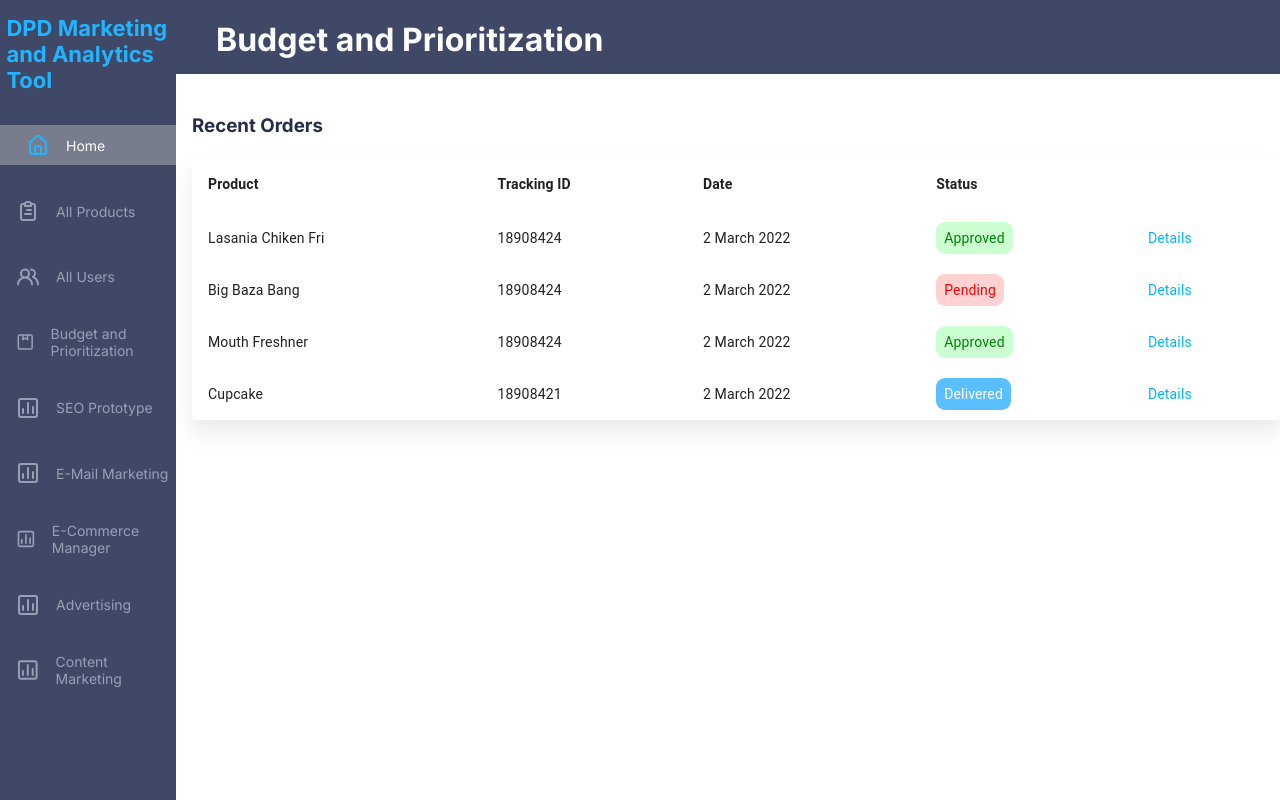
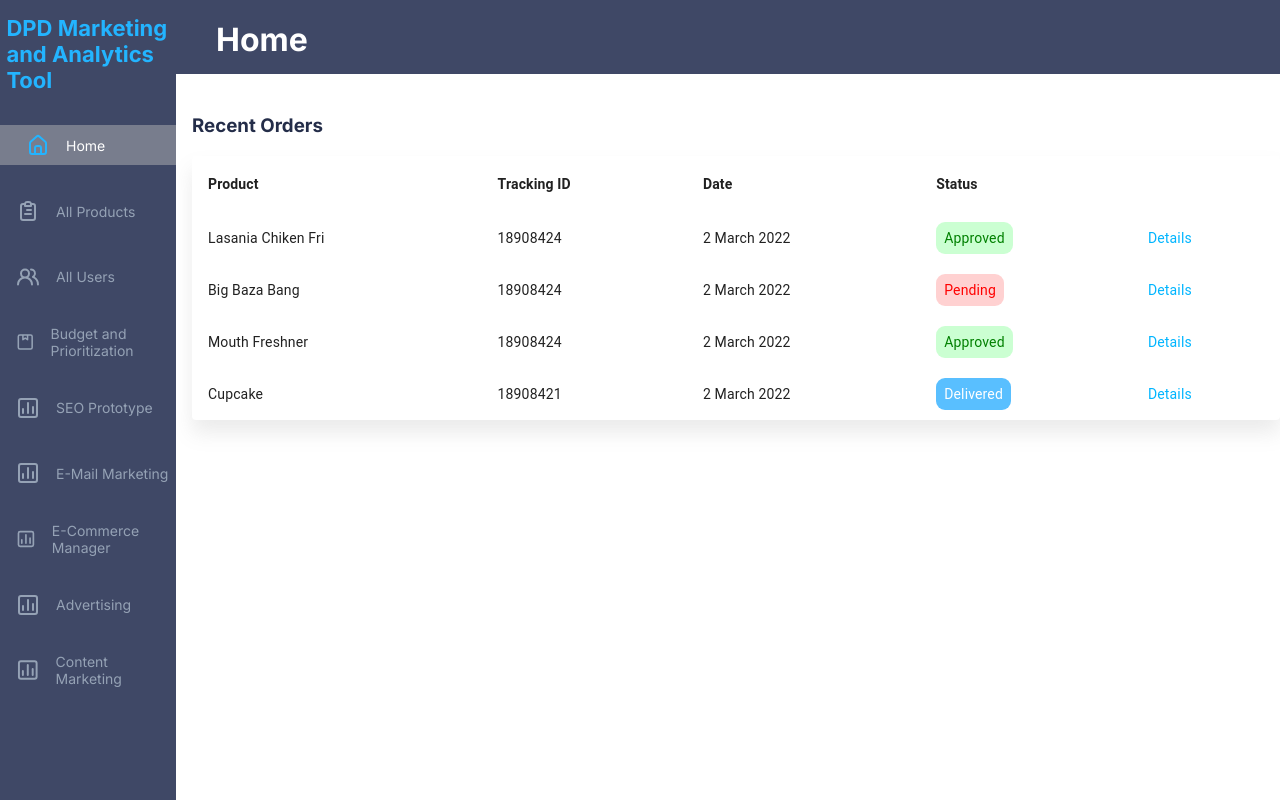
Before and after one commit to PKJ11/Ecell-work, a React (Create React App) app: page / in a window 1280 px wide. Built offline with nearby package versions, Linux system fonts and the light colour scheme.

Commit message:
added dynamic header

```diff
--- a/src/App.js
+++ b/src/App.js
@@ -1,14 +1,18 @@
+import { useState } from 'react';
 import './App.css'
 import MainDash from './components/MainDash/MainDash';
-import RightSide from './components/RigtSide/RightSide';
+
 import Sidebar from './components/Sidebar';
 
 function App() {
+
+ const [heading,setheading] = useState("Home");
+
   return (
     <div className="App">
       <div className="AppGlass">
-        <Sidebar/>
-        <MainDash/>
+        <Sidebar heading={heading} setheading={setheading}/>
+        <MainDash heading = {heading} setheading={setheading}/>
       </div>
     </div>
   );
--- a/src/components/MainDash/MainDash.jsx
+++ b/src/components/MainDash/MainDash.jsx
@@ -1,10 +1,10 @@
 import React from "react";
 import Table from "../Table/Table";
 import "./MainDash.css";
-const MainDash = () => {
+const MainDash = ({heading,setheading}) => {
   return (
     <div>
-      <h1 className="navbar">Budget and Prioritization</h1>
+      <h1 className="navbar">{heading}</h1>
       <div className="MainDash">
       <Table />
     </div>
--- a/src/components/Sidebar.jsx
+++ b/src/components/Sidebar.jsx
@@ -5,7 +5,7 @@ import { SidebarData } from "../Data/Data";
 import { UilBars } from "@iconscout/react-unicons";
 import { motion } from "framer-motion";
 
-const Sidebar = () => {
+const Sidebar = ({heading,setheading}) => {
   const [selected, setSelected] = useState(0);
 
   const [expanded, setExpaned] = useState(true)
@@ -41,7 +41,10 @@ const Sidebar = () => {
             <div
               className={selected === index ? "menuItem active" : "menuItem"}
               key={index}
-              onClick={() => setSelected(index)}
+              onClick={() =>{
+                setheading(SidebarData[index].heading);
+                setSelected(index);
+              }}
             >
               <item.icon className={selected === index ? "icon" : ""}/>
               <span className={selected === index ? "text" : ""}>{item.heading}</span>
```
